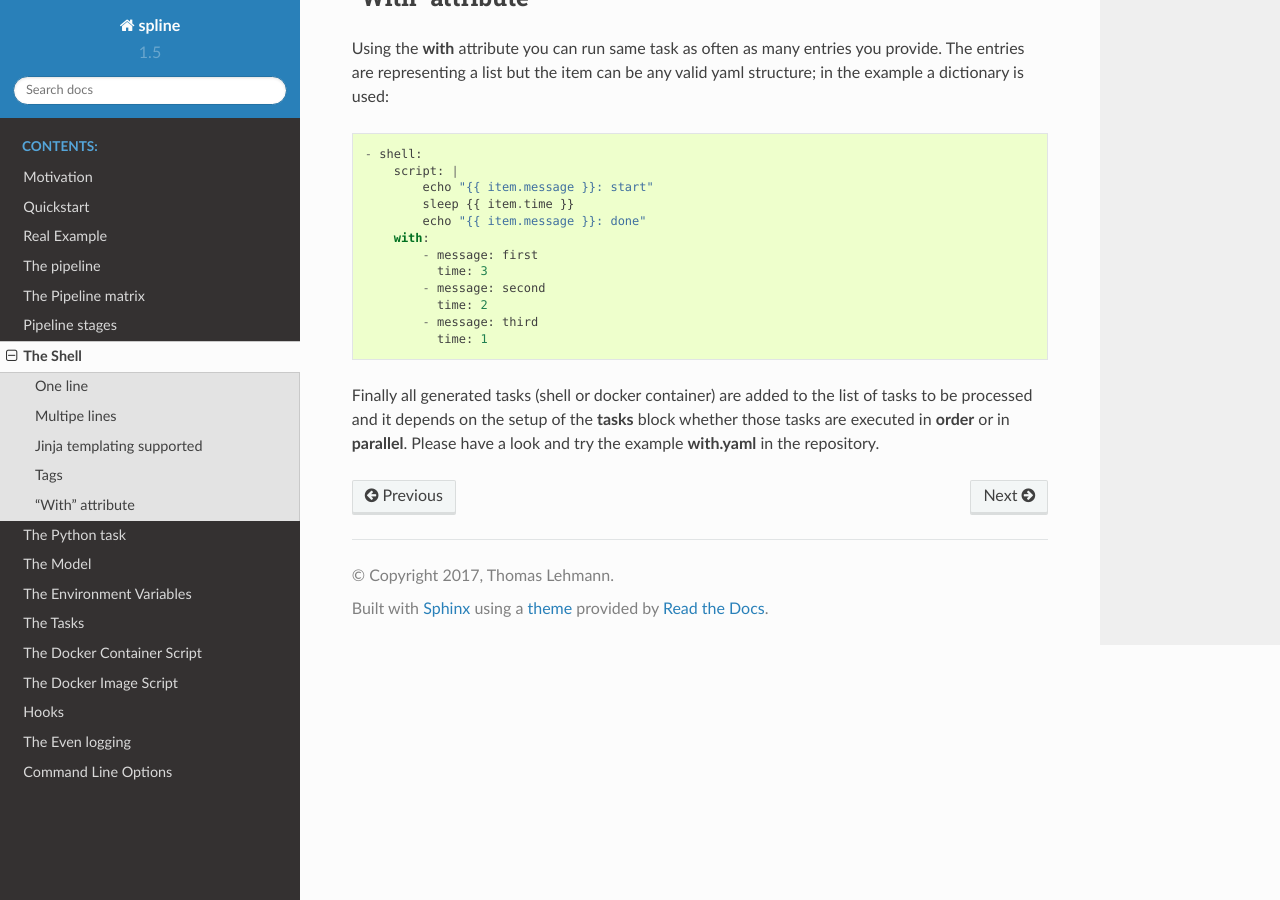
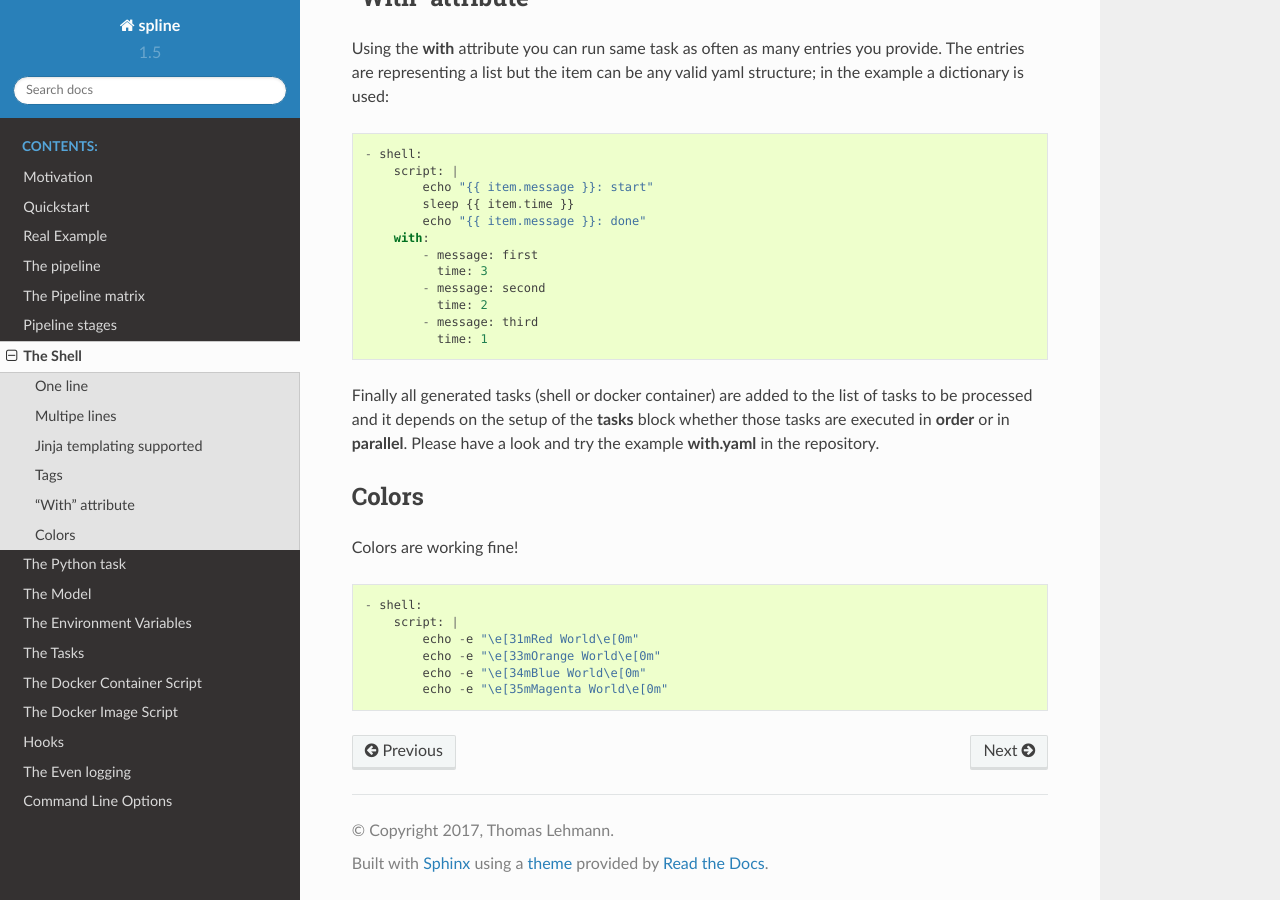
Before and after one commit to Nachtfeuer/pipeline, a Sphinx documentation site: the page built from docs/shell.rst, in a window 1280 px wide and 900 px high, scrolled down 1791 px. Built offline with Sphinx 7.4.7 and the Read the Docs theme 2.0.0, drawn with Linux system fonts in a browser that asks for light colours.

Commit message:
small example and documentation added about Bash colors

```diff
--- a/docs/shell.rst
+++ b/docs/shell.rst
@@ -108,3 +108,16 @@ Finally all generated tasks (shell or docker container) are added to the
 list of tasks to be processed and it depends on the setup of the **tasks**
 block whether those tasks are executed in **order** or in **parallel**.
 Please have a look and try the example **with.yaml** in the repository.
+
+Colors
+------
+Colors are working fine!
+
+::
+
+    - shell:
+        script: |
+            echo -e "\e[31mRed World\e[0m"
+            echo -e "\e[33mOrange World\e[0m"
+            echo -e "\e[34mBlue World\e[0m"
+            echo -e "\e[35mMagenta World\e[0m"
```
Also changed, not shown: 1 other file.
